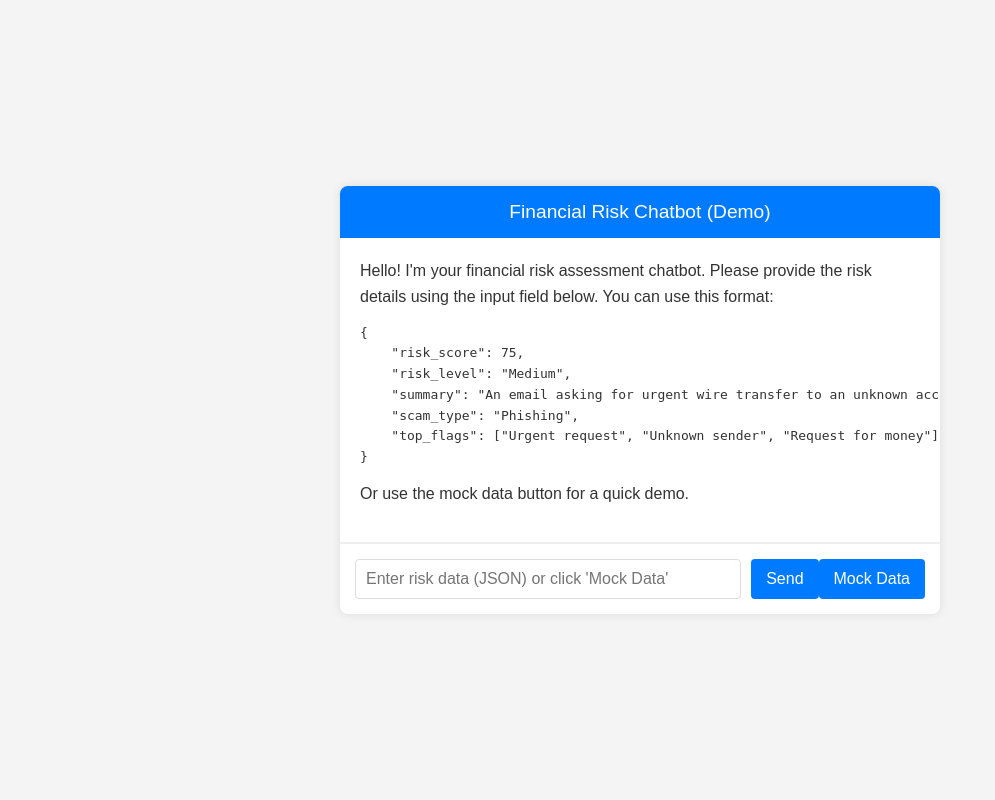
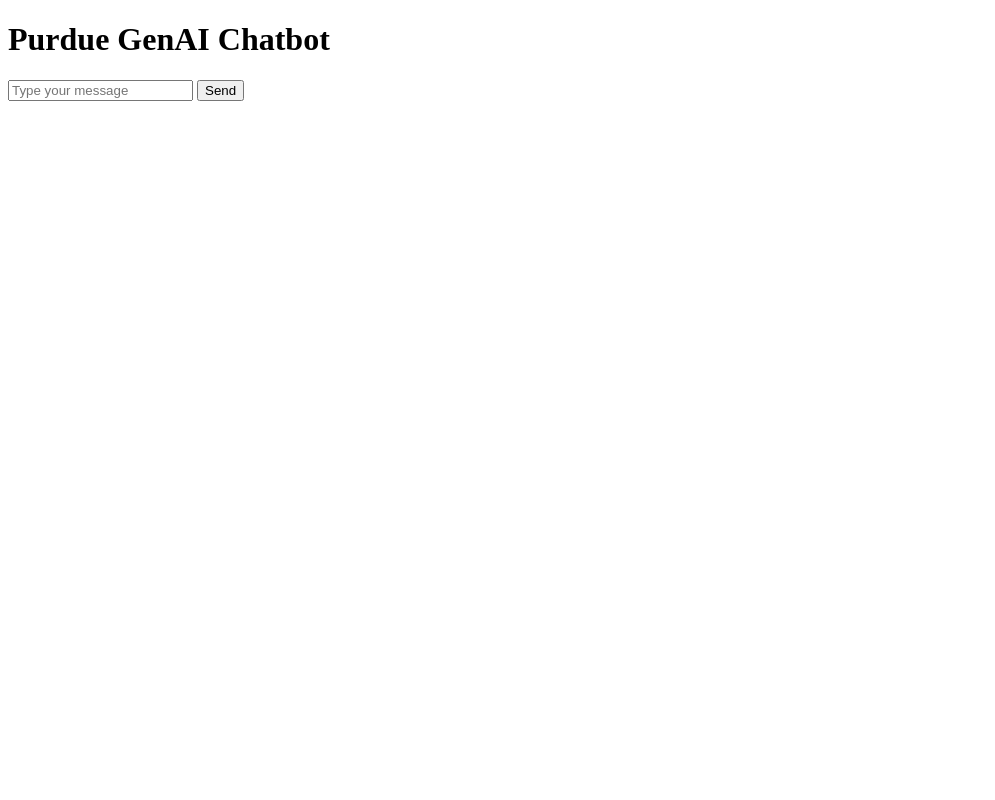
Before and after one commit to iureche13/Finance-Sis, a Flask app: page / in a window 1280 px wide. Shown: the whole page, without its empty margins (0-995 px from the left). Run offline with Flask 3, Linux system fonts and the light colour scheme.

Commit message:
updated chatbot with new api key

```diff
--- a/app.py
+++ b/app.py
@@ -1,60 +1,25 @@
 from flask import Flask, request, jsonify, render_template
+from chatbot import PurdueChatbot  # if you split files
 
 app = Flask(__name__)
 
+chatbot = PurdueChatbot(api_key="sk-a468e1d3f0154d698c0f49f85cb786c0")
+
+# Mock UI route
 @app.route("/")
 def index():
-    return render_template("index.html")
+    return render_template("index.html")  # This is your HTML chat UI
 
 @app.route("/chat", methods=["POST"])
 def chat():
-    data = request.json
-    risk_score = data.get("risk_score", 0)
-    risk_level = data.get("risk_level", "Low")
-    summary = data.get("summary", "No summary provided.")
-    scam_type = data.get("scam_type", "General")
-    top_flags = data.get("top_flags", [])
-
-    response_message = generate_chatbot_response(risk_score, risk_level, summary, scam_type, top_flags)
-    return jsonify({"response": response_message})
-
-def generate_chatbot_response(risk_score, risk_level, summary, scam_type, top_flags):
-    response = f"Hello! I\'m your financial risk assessment chatbot.\n\n"
-
-    # Explain risk score
-    response += f"Your risk score is {risk_score} out of 100. "
-    if risk_score >= 80:
-        response += "This indicates a very high potential risk."
-    elif risk_score >= 60:
-        response += "This indicates a high potential risk."
-    elif risk_score >= 40:
-        response += "This indicates a moderate potential risk."
-    else:
-        response += "This indicates a low potential risk."
-    response += "\n\n"
-
-    # Explain why the message is risky using flags
-    if top_flags:
-        response += "Here\'s why this message is flagged as risky: "
-        for flag in top_flags:
-            response += f"- {flag}. "
-        response += "\n\n"
-    elif summary != "No summary provided.":
-        response += f"Summary of the message: {summary}.\n\n"
-
-    # Recommended next steps based on risk level
-    response += "Recommended next steps: "
-    if risk_level == "High":
-        response += "This is a high-risk situation. We strongly advise you NOT to send any money or share personal information. Please report this suspected scam immediately to your bank and relevant authorities."
-    elif risk_level == "Medium":
-        response += "This is a medium-risk situation. It\'s crucial to verify the sender\'s identity through an independent channel (not relying on contact details in the message). Pause any actions and do not click on any links until you are certain of its legitimacy."
-    elif risk_level == "Low":
-        response += "This appears to be a low-risk situation, but always stay cautious. Verify details independently if anything seems unusual. It\'s always better to be safe than sorry!"
-    response += "\n\n"
-
-    response += "Remember, I am a demo chatbot for a hackathon and do not provide real financial advice. Always consult with a qualified financial advisor for personalized guidance."
-
-    return response
+    try:
+        user_msg = request.json["message"]
+        print(f"Received message: {user_msg}")
+        reply = chatbot.ask(user_msg)
+        return jsonify({"reply": reply})
+    except Exception as e:
+        print(f"Error occurred: {e}")
+        return jsonify({"reply": "Internal Error"}), 500
 
 if __name__ == "__main__":
-    app.run(debug=True, port=5000)
+    app.run(debug=True)
--- a/templates/index.html
+++ b/templates/index.html
@@ -1,158 +1,24 @@
 <!DOCTYPE html>
-<html lang="en">
+<html>
 <head>
-    <meta charset="UTF-8">
-    <meta name="viewport" content="width=device-width, initial-scale=1.0">
-    <title>Financial Risk Chatbot</title>
-    <style>
-        body {
-            font-family: Arial, sans-serif;
-            margin: 0;
-            padding: 0;
-            display: flex;
-            justify-content: center;
-            align-items: center;
-            min-height: 100vh;
-            background-color: #f4f4f4;
+    <title>Purdue GenAI Chatbot</title>
+    <script>
+        async function sendMessage() {
+            const msg = document.getElementById("message").value;
+            const res = await fetch("/chat", {
+                method: "POST",
+                headers: {"Content-Type": "application/json"},
+                body: JSON.stringify({message: msg})
+            });
+            const data = await res.json();
+            document.getElementById("response").innerText = data.reply;
         }
-        .chat-container {
-            background-color: #fff;
-            border-radius: 8px;
-            box-shadow: 0 0 10px rgba(0, 0, 0, 0.1);
-            width: 90%;
-            max-width: 600px;
-            display: flex;
-            flex-direction: column;
-            overflow: hidden;
-        }
-        .chat-header {
-            background-color: #007bff;
-            color: #fff;
-            padding: 15px;
-            text-align: center;
-            font-size: 1.2em;
-        }
-        .chat-box {
-            flex-grow: 1;
-            padding: 20px;
-            overflow-y: auto;
-            max-height: 400px;
-            border-bottom: 1px solid #eee;
-        }
-        .message {
-            margin-bottom: 15px;
-            line-height: 1.6;
-        }
-        .message.user {
-            text-align: right;
-            color: #007bff;
-        }
-        .message.bot {
-            text-align: left;
-            color: #333;
-        }
-        .input-area {
-            display: flex;
-            padding: 15px;
-            border-top: 1px solid #eee;
-        }
-        .input-area input[type="text"] {
-            flex-grow: 1;
-            padding: 10px;
-            border: 1px solid #ddd;
-            border-radius: 4px;
-            margin-right: 10px;
-            font-size: 1em;
-        }
-        .input-area button {
-            background-color: #007bff;
-            color: #fff;
-            border: none;
-            padding: 10px 15px;
-            border-radius: 4px;
-            cursor: pointer;
-            font-size: 1em;
-        }
-        .input-area button:hover {
-            background-color: #0056b3;
-        }
-    </style>
+    </script>
 </head>
 <body>
-    <div class="chat-container">
-        <div class="chat-header">
-            Financial Risk Chatbot (Demo)
-        </div>
-        <div class="chat-box" id="chat-box">
-            <div class="message bot">
-                Hello! I'm your financial risk assessment chatbot. Please provide the risk details using the input field below. You can use this format:
-                <pre>{
-    "risk_score": 75,
-    "risk_level": "Medium",
-    "summary": "An email asking for urgent wire transfer to an unknown account.",
-    "scam_type": "Phishing",
-    "top_flags": ["Urgent request", "Unknown sender", "Request for money"]
-}</pre>
-                Or use the mock data button for a quick demo.
-            </div>
-        </div>
-        <div class="input-area">
-            <input type="text" id="user-input" placeholder="Enter risk data (JSON) or click 'Mock Data'">
-            <button onclick="sendMessage()">Send</button>
-            <button onclick="sendMockData()">Mock Data</button>
-        </div>
-    </div>
-
-    <script>
-        async function sendMessage() {
-            const userInput = document.getElementById("user-input").value;
-            const chatBox = document.getElementById("chat-box");
-
-            // Display user message
-            const userMessageDiv = document.createElement("div");
-            userMessageDiv.classList.add("message", "user");
-            userMessageDiv.innerText = userInput;
-            chatBox.appendChild(userMessageDiv);
-
-            document.getElementById("user-input").value = "";
-
-            try {
-                const data = JSON.parse(userInput);
-                const response = await fetch("/chat", {
-                    method: "POST",
-                    headers: {
-                        "Content-Type": "application/json",
-                    },
-                    body: JSON.stringify(data),
-                });
-                const result = await response.json();
-                displayBotResponse(result.response);
-            } catch (error) {
-                displayBotResponse("Error: Invalid JSON input or connection issue. Please ensure your input is valid JSON. " + error);
-            }
-            chatBox.scrollTop = chatBox.scrollHeight; // Scroll to bottom
-        }
-
-        function sendMockData() {
-            const mockData = {
-                risk_score: 85,
-                risk_level: "High",
-                summary: "An urgent request for personal banking details via a suspicious link.",
-                scam_type: "Phishing",
-                top_flags: ["Urgent action required", "Request for sensitive information", "Suspicious link"]
-            };
-            document.getElementById("user-input").value = JSON.stringify(mockData, null, 2);
-            sendMessage();
-        }
-
-        function displayBotResponse(message) {
-            const chatBox = document.getElementById("chat-box");
-            const botMessageDiv = document.createElement("div");
-            botMessageDiv.classList.add("message", "bot");
-            botMessageDiv.innerHTML = message.replace(/\n/g, '<br>'); // Preserve newlines
-            chatBox.appendChild(botMessageDiv);
-            chatBox.scrollTop = chatBox.scrollHeight; // Scroll to bottom
-        }
-    </script>
+    <h1>Purdue GenAI Chatbot</h1>
+    <input id="message" type="text" placeholder="Type your message">
+    <button onclick="sendMessage()">Send</button>
+    <pre id="response"></pre>
 </body>
 </html>
```
Also changed, not shown: chatbot.py (added, +41 -0 lines).
